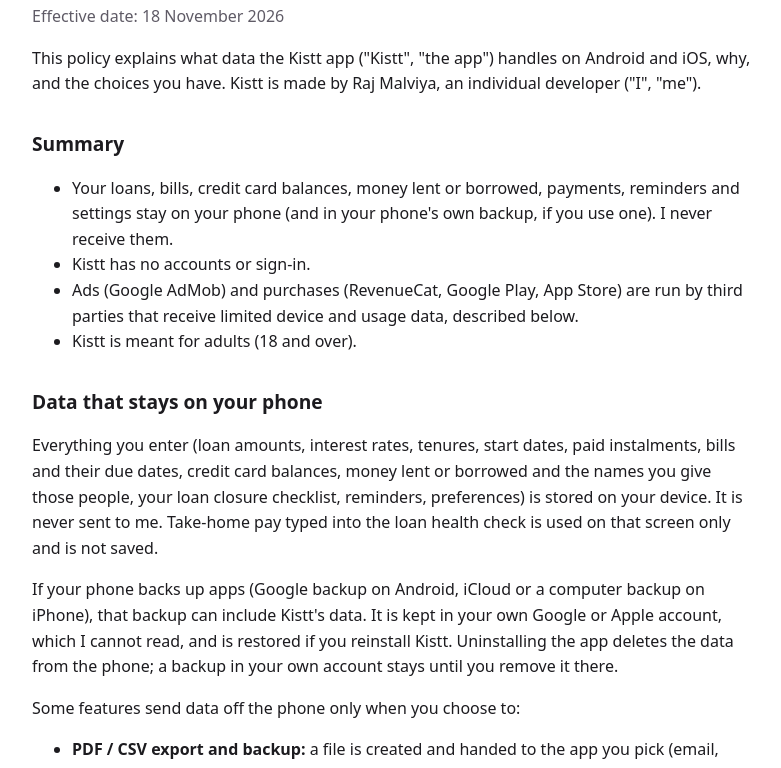
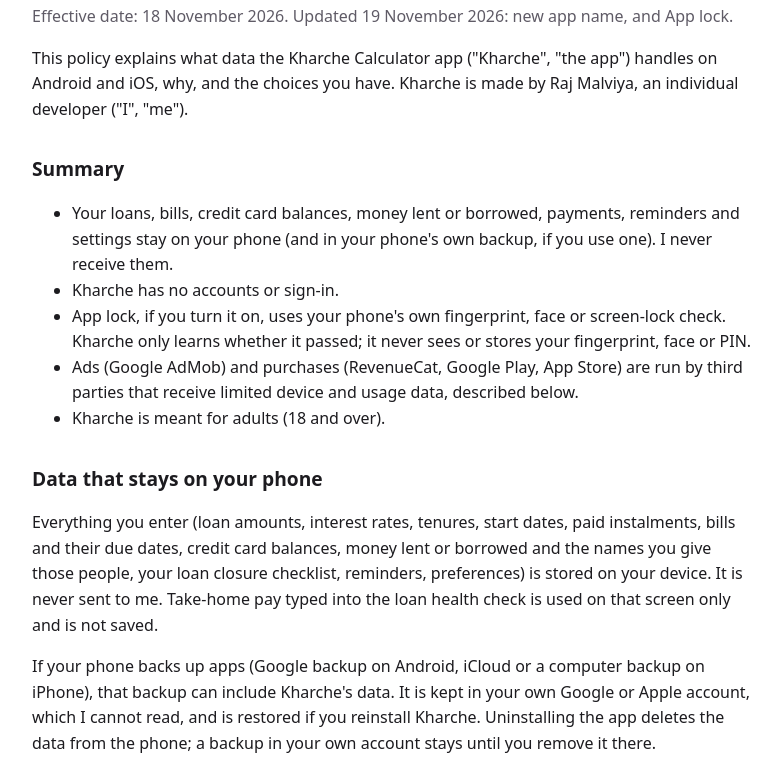
Before and after one commit to rajmalviya456/kharche, a plain HTML site: page index.html in a window 1280 px wide. Shown: the part 90-858 px from the top of the page, without its empty margins (248-1029 px from the left). Drawn offline with Linux system fonts and the light colour scheme.

Commit message:
Rename to Kharche Calculator; note App lock

```diff
--- a/index.html
+++ b/index.html
@@ -3,7 +3,7 @@
 <head>
 <meta charset="utf-8">
 <meta name="viewport" content="width=device-width, initial-scale=1">
-<title>Kistt Privacy Policy</title>
+<title>Kharche Calculator Privacy Policy</title>
 <style>
   :root {
     --bg: #ffffff;
@@ -40,11 +40,11 @@
 </head>
 <body>
 <main>
-<h1>Kistt Privacy Policy</h1>
-<p class="muted">Effective date: 18 November 2026</p>
+<h1>Kharche Calculator Privacy Policy</h1>
+<p class="muted">Effective date: 18 November 2026. Updated 19 November 2026: new app name, and App lock.</p>
 
-<p>This policy explains what data the Kistt app ("Kistt", "the app") handles
-on Android and iOS, why, and the choices you have. Kistt is made by
+<p>This policy explains what data the Kharche Calculator app ("Kharche", "the app") handles
+on Android and iOS, why, and the choices you have. Kharche is made by
 Raj Malviya, an individual developer ("I", "me").</p>
 
 <h2>Summary</h2>
@@ -52,11 +52,14 @@ Raj Malviya, an individual developer ("I", "me").</p>
   <li>Your loans, bills, credit card balances, money lent or borrowed,
     payments, reminders and settings stay on your phone (and in your phone's
     own backup, if you use one). I never receive them.</li>
-  <li>Kistt has no accounts or sign-in.</li>
+  <li>Kharche has no accounts or sign-in.</li>
+  <li>App lock, if you turn it on, uses your phone's own fingerprint, face
+    or screen-lock check. Kharche only learns whether it passed; it never
+    sees or stores your fingerprint, face or PIN.</li>
   <li>Ads (Google AdMob) and purchases (RevenueCat, Google Play, App Store)
     are run by third parties that receive limited device and usage data,
     described below.</li>
-  <li>Kistt is meant for adults (18 and over).</li>
+  <li>Kharche is meant for adults (18 and over).</li>
 </ul>
 
 <h2>Data that stays on your phone</h2>
@@ -67,9 +70,9 @@ checklist, reminders, preferences) is stored on your device. It is never sent
 to me. Take-home pay typed into the loan health check is used on that screen
 only and is not saved.</p>
 <p>If your phone backs up apps (Google backup on Android, iCloud or a
-computer backup on iPhone), that backup can include Kistt's data. It is
+computer backup on iPhone), that backup can include Kharche's data. It is
 kept in your own Google or Apple account, which I cannot read, and is
-restored if you reinstall Kistt. Uninstalling the app deletes the data from
+restored if you reinstall Kharche. Uninstalling the app deletes the data from
 the phone; a backup in your own account stays until you remove it there.</p>
 <p>Some features send data off the phone only when you choose to:</p>
 <ul>
@@ -128,15 +131,15 @@ export.</p>
 <h2>Your choices</h2>
 <ul>
   <li><strong>Ad consent:</strong> where the law requires it (for example in the
-    EEA, UK and Switzerland), Kistt asks for consent before personalised
+    EEA, UK and Switzerland), Kharche asks for consent before personalised
     ads. You can change your choice any time in Settings &rsaquo; Privacy
     choices.</li>
   <li><strong>Advertising ID (Android):</strong> reset or delete it in Android
     Settings &rsaquo; Privacy &rsaquo; Ads (or Google &rsaquo; Ads).</li>
-  <li><strong>Tracking (iOS):</strong> Kistt asks through Apple's App Tracking
+  <li><strong>Tracking (iOS):</strong> Kharche asks through Apple's App Tracking
     Transparency prompt; you can change it in iOS Settings &rsaquo; Privacy
     &amp; Security &rsaquo; Tracking.</li>
-  <li><strong>Notifications:</strong> turn EMI reminders off in Kistt
+  <li><strong>Notifications:</strong> turn EMI reminders off in Kharche
     (My loans &rsaquo; EMI reminders, or the bell on a loan), bill reminders
     off in Bills and dues, or either in the phone's notification
     settings.</li>
@@ -163,7 +166,7 @@ and accounting duties, or until you ask me to delete them. Google keeps
 advertising data according to its own policies.</p>
 
 <h2>Children</h2>
-<p>Kistt is a finance tool for adults and is not directed at children under
+<p>Kharche is a finance tool for adults and is not directed at children under
 18. I do not knowingly collect data from children. If you believe a child
 has used the app and data was collected, contact me and I will help remove
 it.</p>
```
